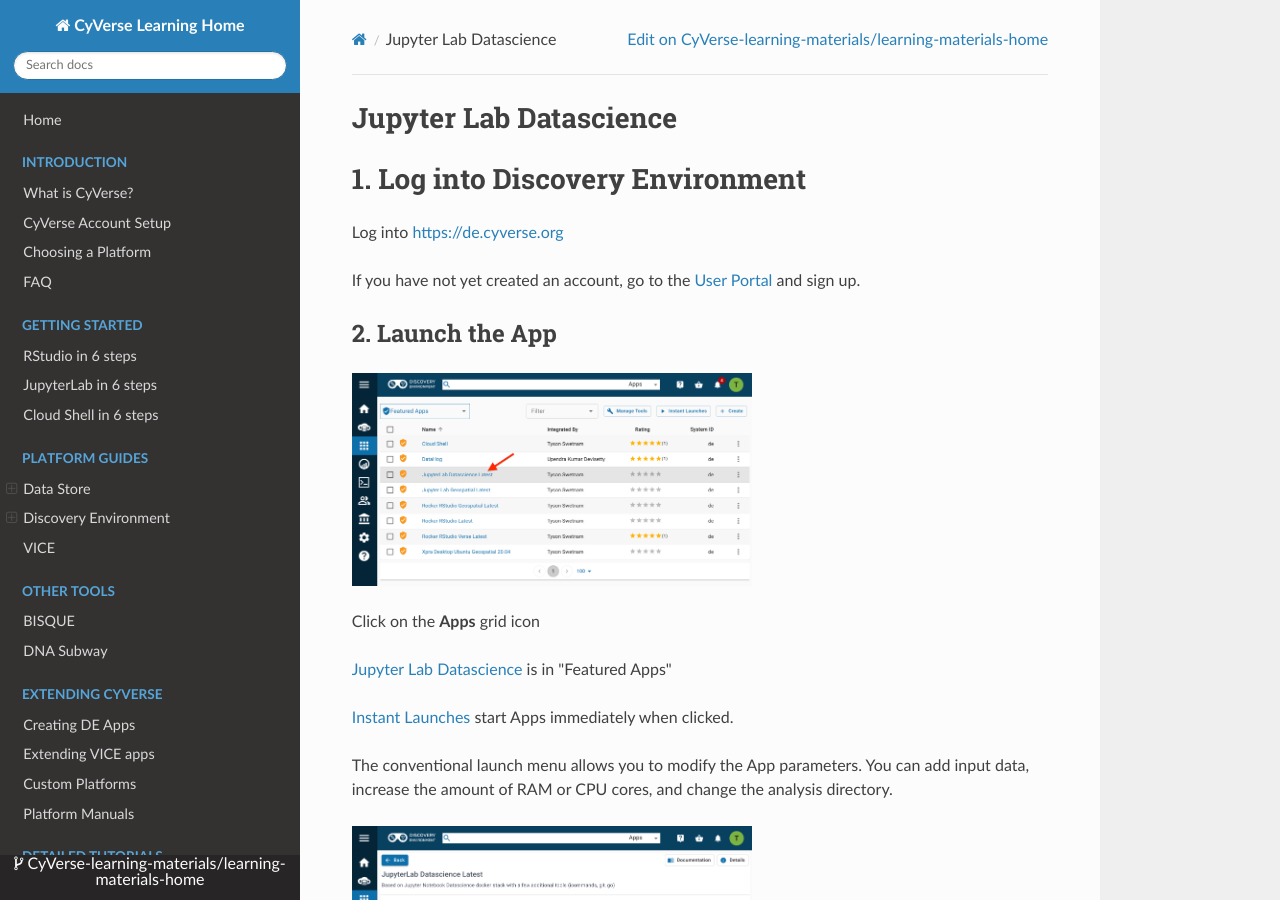
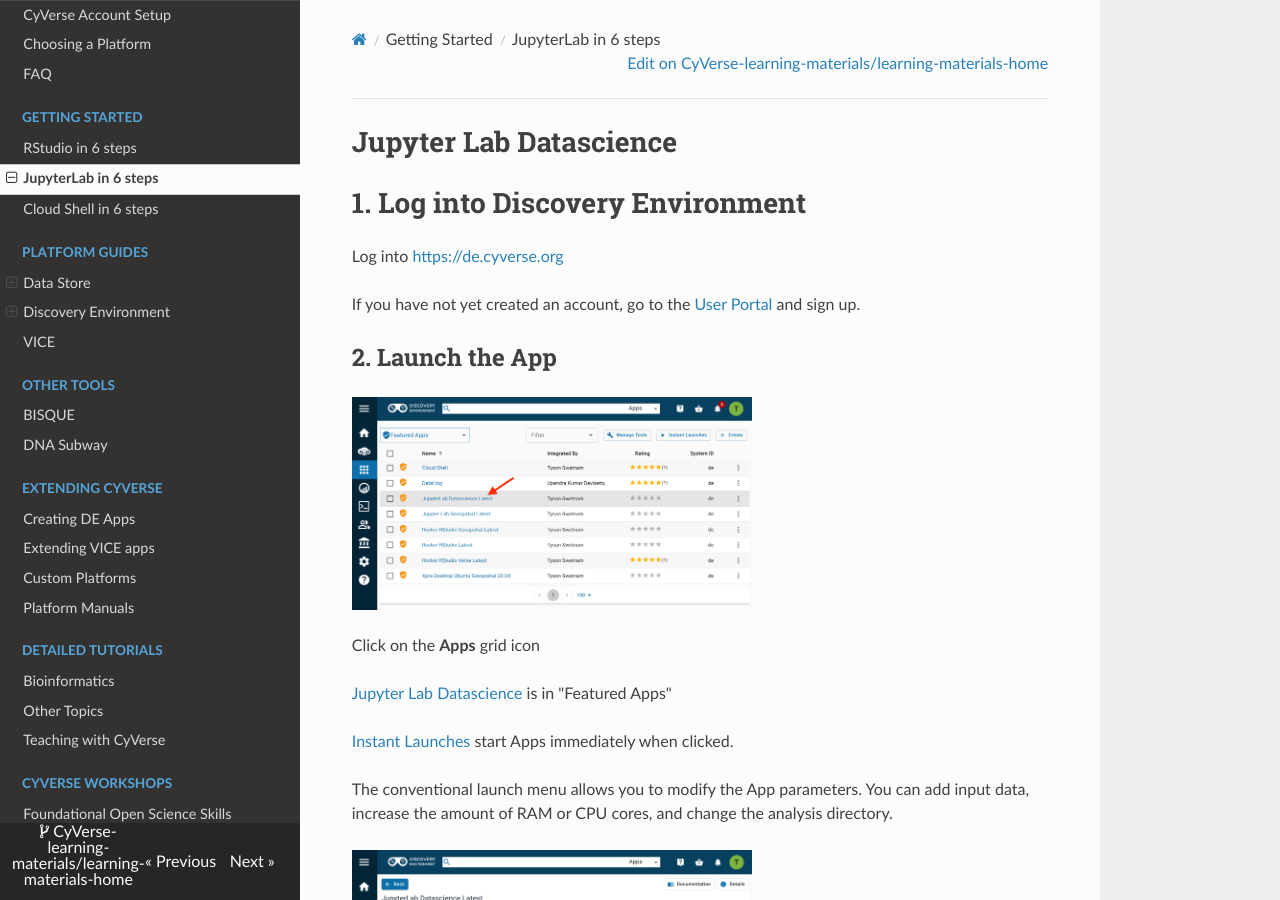
Before and after one commit to CyVerse-learning-materials/learning-materials-home, an MkDocs documentation site: the page built from docs/vice/quick-jupyter.md, in a window 1280 px wide and 900 px high. Built offline with MkDocs 1.6.1, drawn with Linux system fonts in a browser that asks for light colours; nearby versions of some CDN libraries; some of the changed lines change nothing that is shown.

Commit message:
Update mkdocs.yml

```diff
--- a/mkdocs.yml
+++ b/mkdocs.yml
@@ -22,7 +22,7 @@
     - FAQ: faq.md
   - 'Getting Started':
     - 'RStudio in 6 steps': https://learning.cyverse.org/projects/vice/en/latest/user_guide/quick-rstudio.html
-    - 'JupyterLab in 6 steps': vice/quick-jupyter.html
+    - 'JupyterLab in 6 steps': vice/quick-jupyter.md
     - 'Cloud Shell in 6 steps': vice/quick-cloudshell.md
   - 'Platform Guides':
     - 'Data Store':
```
